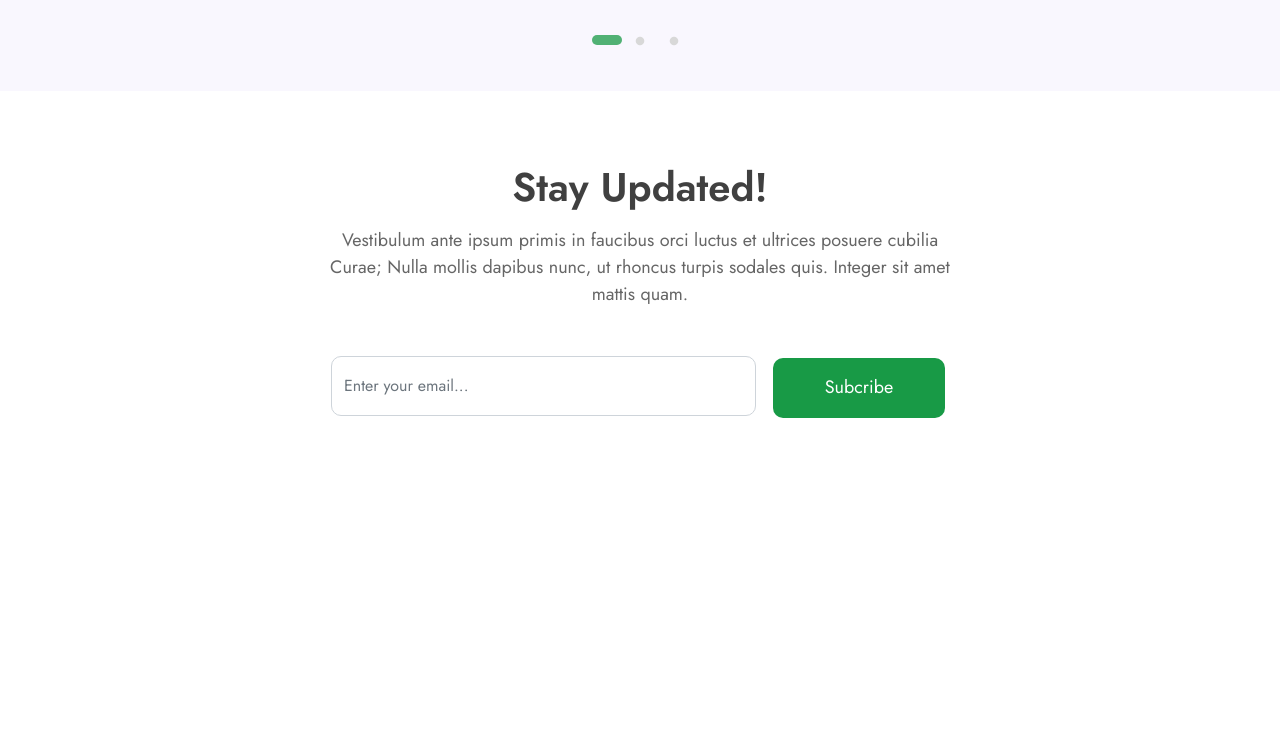
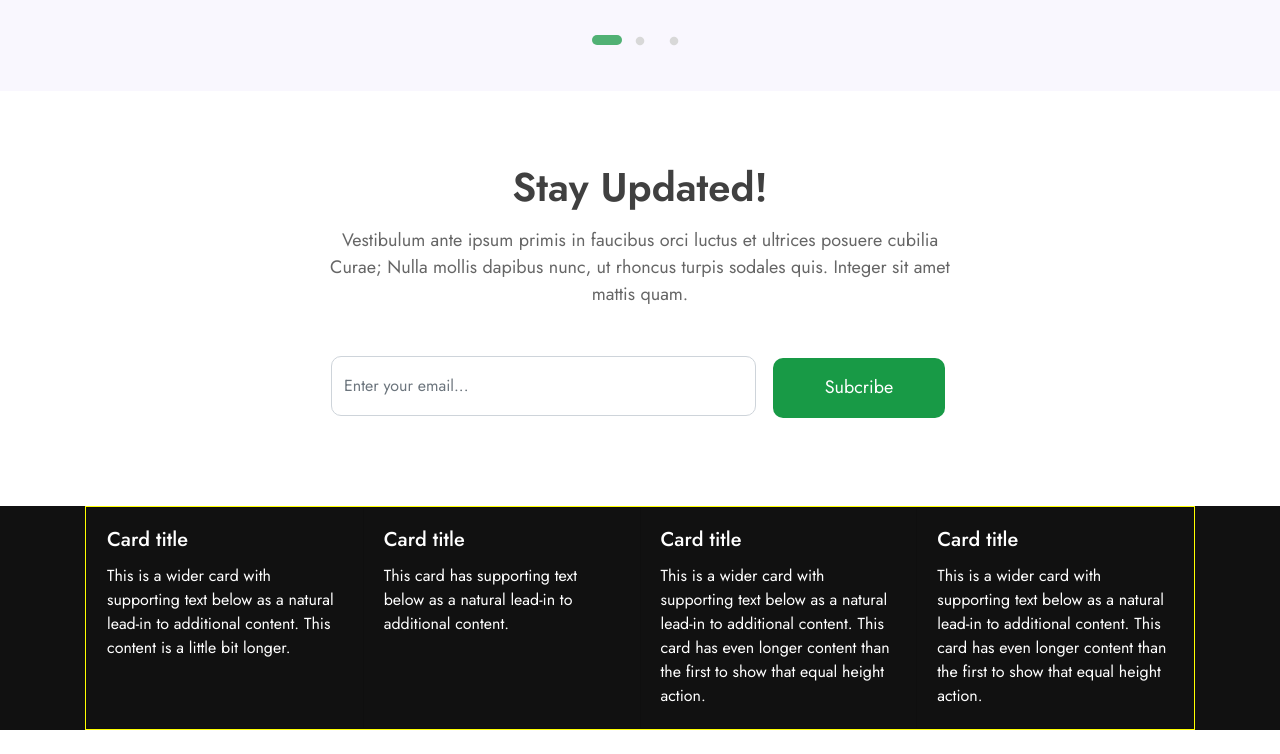
Before and after one commit to nanomax2509/CAPSTONE_BS, a plain HTML site: page index.html in a window 1280 px wide. Shown: the part 4419-5173 px from the top of the page. Before the commit the page ends 4949 px from the top, so only its background shows below. Drawn offline with nearby package versions, Linux system fonts and the light colour scheme.

Commit message:
Section footer

```diff
--- /dev/null
+++ b/css/footer.css
@@ -0,0 +1,8 @@
+footer, .card {
+    background: #111;
+    color: #fff;
+}
+
+.card-group {
+    border: 1px solid yellow;
+}
--- a/css/style.css
+++ b/css/style.css
@@ -16,3 +16,5 @@
 @import url(./testimonials.css);
 /* Updated */
 @import url(./updated.css);
+/* Footer */
+@import url(./footer.css);
--- a/index.html
+++ b/index.html
@@ -431,10 +431,7 @@
                         </p>
                     </div>
                     <div class="video__container">
-                        <img
-                            src="./img/banner2.jpg"
-                            alt="video"
-                        />
+                        <img src="./img/banner2.jpg" alt="video" />
                         <a href="#video__popup" class="open-popup-link">
                             <div class="iconPlay__container">
                                 <span>
@@ -657,7 +654,53 @@
             </div>
         </section>
         <!-- FOOTER -->
-        <footer></footer>
+        <footer>
+            <div class="container">
+                <div class="card-group">
+                    <div class="card">
+                        <div class="card-body">
+                            <h5 class="card-title">Card title</h5>
+                            <p class="card-text">
+                                This is a wider card with supporting text below
+                                as a natural lead-in to additional content. This
+                                content is a little bit longer.
+                            </p>
+                        </div>
+                    </div>
+                    <div class="card">
+                        <div class="card-body">
+                            <h5 class="card-title">Card title</h5>
+                            <p class="card-text">
+                                This card has supporting text below as a natural
+                                lead-in to additional content.
+                            </p>
+                        </div>
+                    </div>
+                    <div class="card">
+                        <div class="card-body">
+                            <h5 class="card-title">Card title</h5>
+                            <p class="card-text">
+                                This is a wider card with supporting text below
+                                as a natural lead-in to additional content. This
+                                card has even longer content than the first to
+                                show that equal height action.
+                            </p>
+                        </div>
+                    </div>
+                    <div class="card">
+                        <div class="card-body">
+                            <h5 class="card-title">Card title</h5>
+                            <p class="card-text">
+                                This is a wider card with supporting text below
+                                as a natural lead-in to additional content. This
+                                card has even longer content than the first to
+                                show that equal height action.
+                            </p>
+                        </div>
+                    </div>
+                </div>
+            </div>
+        </footer>
         <!-- BUTTON: BACKTOTOP -->
         <button class="btn"></button>
 
```
